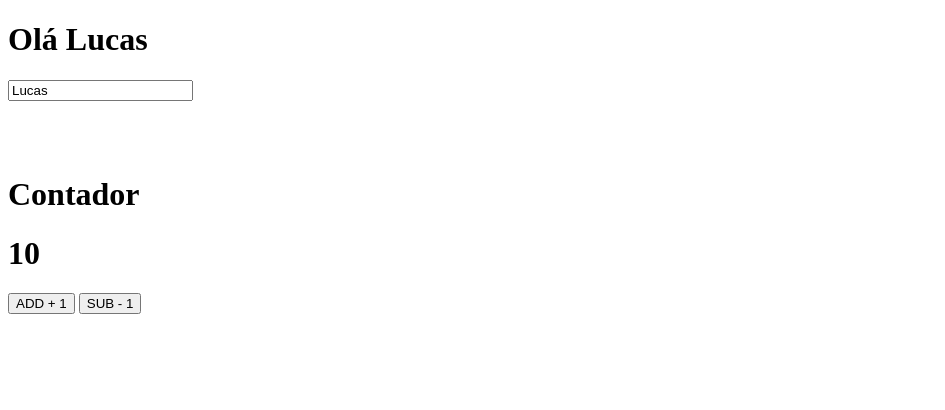
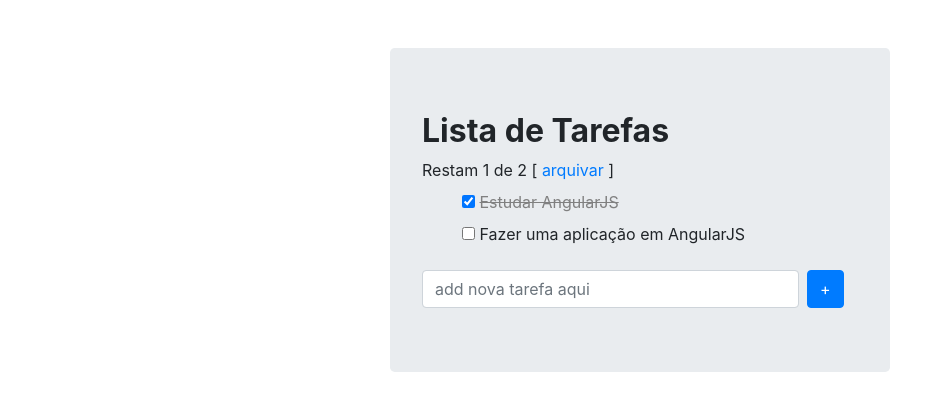
Before and after one commit to maratonistas/repo-aulas, a plain HTML site: page index.html in a window 1280 px wide. Shown: the whole page, without its empty margins (0-945 px from the left). Drawn offline with nearby package versions, Linux system fonts and the light colour scheme.

Commit message:
feito app lista tarefas

```diff
--- a/app.js
+++ /dev/null
@@ -1,30 +0,0 @@
-(function () {
-    "use strict";
-
-    // PRECISAMOS SELECIONAR O ELEMENTO PARA PODER DIZER ONDE VAI FICAR A APLICAÇÃO
-    var div1 = document.getElementById('app1');
-    var div2 = document.getElementById('app2');
-
-    // APLICAÇÃO 1
-    angular
-        .module('app1', [])
-        .controller('controlador1', function ($scope) {
-            $scope.nome = 'Lucas';
-        });
-
-
-    // APLICAÇÃO 2
-    angular
-        .module('app2', [])
-        .controller('controlador2', function ($scope) {
-            $scope.contador = 10;
-        });
-
-    // EXECUTA MANUALMENTE CADA APLICAÇÃO EM SEU ELEMENTO DO HTML
-    // POR ISSO NÃO É COLOCADO O NG-APP,
-    // PORQUE NO BOOTSTRAP, É PASSADO O ELEMENTO NO QUAL VAI RENDERIZAR A APLICAÇÃO
-    // PRIMEIRO PARAMETRO O ELEMENTO E SEGUNDO O MODULO DA APLICAÇÃO
-
-    angular.bootstrap(div1, ['app1']);
-    angular.bootstrap(div2, ['app2']);
-})();
--- a/index.html
+++ b/index.html
@@ -1,38 +1,44 @@
 <!DOCTYPE html>
-<html lang="en">
+<html ng-app="listaTarefasApp" lang="en">
 
 <head>
     <meta charset="UTF-8">
     <meta name="viewport" content="width=device-width, initial-scale=1.0">
     <title>Document</title>
     <script src="https://ajax.googleapis.com/ajax/libs/angularjs/1.8.0/angular.min.js"></script>
+    <script src="lista-tarefas.js"></script>
+    <link rel="stylesheet" href="https://maxcdn.bootstrapcdn.com/bootstrap/4.0.0/css/bootstrap.min.css"
+          integrity="sha384-Gn5384xqQ1aoWXA+058RXPxPg6fy4IWvTNh0E263XmFcJlSAwiGgFAW/dAiS6JXm"
+          crossorigin="anonymous">
+    <link rel="stylesheet" href="lista-tarefas.css">
+
 </head>
 
 <body>
-    <div id="app1">
-        <div ng-controller="controlador1">
-            <h1>Olá {{ nome }} </h1>
-            <input type="text" ng-model="nome" placeholder="Enter a name here">
-            <br>
-            <br>
+    <div class="mx-auto mt-5 jumbotron" style="width: 500px;">
+        <h2 class="font-weight-bold">Lista de Tarefas</h2>
+        <div ng-controller="listaTarefasController as vm">
+            <div class="mb-2">
+                Restam {{vm.restam()}} de {{vm.tarefas.length}}
+                [ <a href="" ng-click="vm.arquivar()">arquivar</a> ]
+            </div>
+            <ul class="unstyled">
+                <li ng-repeat="trf in vm.tarefas">
+                    <label class="checkbox">
+                        <input type="checkbox" ng-model="trf.feito">
+                        <span class="feito-{{trf.feito}}">{{trf.text}}</span>
+                    </label>
+                </li>
+            </ul>
+            <form class="form-inline" ng-submit="vm.addTarefa()">
+                <div class="form-group">
+                    <input type="text" class="form-control" ng-model="vm.tarefaText" size="30"
+                           placeholder="add nova tarefa aqui">
+                    <input class="btn btn-primary ml-2" type="submit" value="+">
+                </div>
+            </form>
         </div>
     </div>
-    <br>
-    <br>
-    <!-- NÃO POE O NG-APP NA DIV DA APLICAÇÃO, MAS TEMOS QUE EXECUTA-LA MANUALMENTE
-    ATRAVES DO ANGULAR.BOOTSTRAP -->
-    <div id="app2">
-        <div ng-controller="controlador2">
-            <h1>Contador</h1>
-            <h1>{{ contador }}</h1>
-            <button ng-click="contador = contador + 1;">ADD + 1</button>
-            <button ng-click="contador = contador - 1;">SUB - 1</button>
-        </div>
-    </div>
-
-    <!-- A IMPORTAÇÃO DO ARQUIVO TEM QUE FICAR NO FINAL PARA QUE A PÁGINA TENHA SIDO
-    CARREGADA PRA PODER BUSCAR OS ELEMENTOS ONDE A APLICAÇÃO VAI SER EXECUTADA -->
-    <script src="app.js"></script>
 </body>
 
 </html>
--- /dev/null
+++ b/lista-tarefas.css
@@ -0,0 +1,10 @@
+.feito-true {
+    text-decoration: line-through;
+    color: grey;
+}
+
+ul.unstyled,
+ol.unstyled {
+    margin-left: 0;
+    list-style: none;
+}
--- /dev/null
+++ b/lista-tarefas.js
@@ -0,0 +1,53 @@
+(function () {
+    "use strict";
+
+    // MODULO
+    angular.module('listaTarefasApp', []);
+
+    // CONTROLLER
+    angular.module('listaTarefasApp')
+        .controller("listaTarefasController", listaTarefasController);
+
+    listaTarefasController.$inject = ['$scope'];
+
+    function listaTarefasController($scope) {
+        var vm = this;
+
+
+        vm.tarefas = [
+            { text: 'Estudar AngularJS', feito: true },
+            { text: 'Fazer uma aplicação em AngularJS', feito: false }
+        ];
+
+        vm.restam = restam;
+        vm.addTarefa = addTarefa;
+        vm.arquivar = arquivar;
+
+        function restam() {
+            var count = 0;
+            angular.forEach(vm.tarefas, function (trf) {
+                if (!trf.feito) count++;
+            });
+            return count;
+        }
+
+        function addTarefa() {
+            vm.tarefas.push({ text: vm.tarefaText, feito: false });
+            vm.tarefaText = '';
+        }
+
+        function arquivar() {
+            // var oldTarefas = vm.tarefas;
+            // vm.tarefas = [];
+
+            // angular.forEach(oldTarefas, function (trf) {
+            //     if (!trf.feito)
+            //         vm.tarefas.push(trf);
+            // });
+
+            vm.tarefas = vm.tarefas.filter(function (trf) { return !trf.feito });
+        }
+
+    }
+
+})();
```
